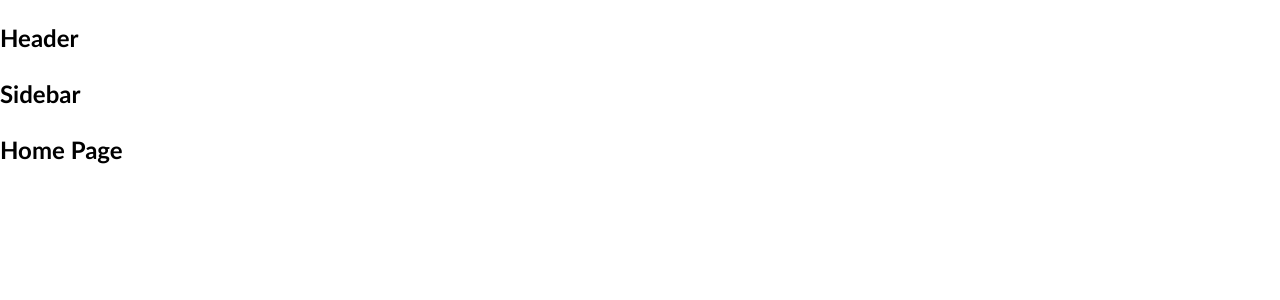
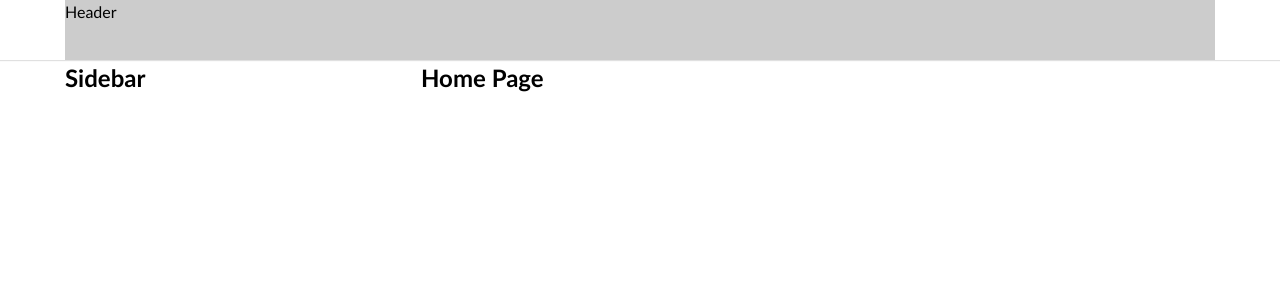
Before and after one commit to datquynhvinh/tiktok-clone, a React (Create React App) app: page / in a window 1280 px wide. Shown: the top 300 px of the page. Built offline with nearby package versions, Linux system fonts and the light colour scheme.

Commit message:
Config sidebar + content

```diff
--- a/package.json
+++ b/package.json
@@ -6,6 +6,7 @@
     "@testing-library/jest-dom": "^5.16.5",
     "@testing-library/react": "^13.4.0",
     "@testing-library/user-event": "^13.5.0",
+    "classnames": "^2.3.2",
     "normalize.css": "^8.0.1",
     "react": "^18.2.0",
     "react-dom": "^18.2.0",
--- a/src/components/GlobalStyles/GlobalStyles.scss
+++ b/src/components/GlobalStyles/GlobalStyles.scss
@@ -2,7 +2,13 @@
 @import url('https://fonts.googleapis.com/css2?family=Montserrat:ital,wght@0,100;0,200;0,300;0,400;0,500;0,600;0,700;0,800;0,900;1,100;1,200;1,300;1,400;1,500;1,600;1,700;1,800;1,900&display=swap');
 
 :root {
+    --primary: #fe2c55;
+}
 
+* {
+    margin: 0;
+    padding: 0;
+    box-sizing: border-box;
 }
 
 html {
--- /dev/null
+++ b/src/components/Layout/DefaultLayout/DefaultLayout.module.scss
@@ -0,0 +1,14 @@
+.wrapper {
+    display: flex;
+    flex-direction: column;
+    align-items: center;
+}
+
+.container {
+    width: 1150px;
+    display: flex;
+}
+
+.content {
+    flex: 1;
+}
--- a/src/components/Layout/DefaultLayout/Header/index.js
+++ /dev/null
@@ -1,5 +0,0 @@
-function Header() {
-    return <h2>Header</h2>
-}
-
-export default Header
--- /dev/null
+++ b/src/components/Layout/DefaultLayout/Sidebar/Sidebar.module.scss
@@ -0,0 +1,3 @@
+.wrapper {
+    width: 356px;
+}
--- a/src/components/Layout/DefaultLayout/Sidebar/index.js
+++ b/src/components/Layout/DefaultLayout/Sidebar/index.js
@@ -1,5 +1,14 @@
+import classNames from 'classnames/bind';
+import styles from './Sidebar.module.scss';
+
+const cx = classNames.bind(styles);
+
 function Sidebar() {
-    return <h2>Sidebar</h2>
+    return (
+        <aside className={cx('wrapper')}>
+            <h2>Sidebar</h2>
+        </aside>
+    );
 }
 
 export default Sidebar
--- a/src/components/Layout/DefaultLayout/index.js
+++ b/src/components/Layout/DefaultLayout/index.js
@@ -1,15 +1,17 @@
-import Header from "./Header";
-import Sidebar from "./Sidebar";
+import classNames from 'classnames/bind';
+import Header from '../components/Header';
+import styles from './DefaultLayout.module.scss';
+import Sidebar from './Sidebar';
+
+const cx = classNames.bind(styles);
 
 function DefaultLayout({ children }) {
     return (
-        <div>
+        <div className={cx('wrapper')}>
             <Header />
-            <div className="container">
+            <div className={cx('container')}>
                 <Sidebar />
-                <div className="content">
-                    {children}
-                </div>
+                <div className={cx('content')}>{ children }</div>
             </div>
         </div>
     )
--- /dev/null
+++ b/src/components/Layout/components/Header/Header.module.scss
@@ -0,0 +1,13 @@
+.wrapper {
+    width: 100%;
+    height: 60px;
+    box-shadow: 0px 1px 1px rgb(0 0 0 / 12%);
+    display: flex;
+    justify-content: center;
+}
+
+.inner {
+    height: 100%;
+    width: 1150px;
+    background-color: #ccc;
+}
--- /dev/null
+++ b/src/components/Layout/components/Header/index.js
@@ -0,0 +1,14 @@
+import classNames from 'classnames/bind';
+import styles from './Header.module.scss';
+
+const cx = classNames.bind(styles);
+
+function Header() {
+    return <header className={cx('wrapper')}>
+        <div className={cx('inner')}>
+            Header
+        </div>
+    </header>
+}
+
+export default Header
```
Also changed, not shown: 2 other files (tests, documents, lock files or other folders).
